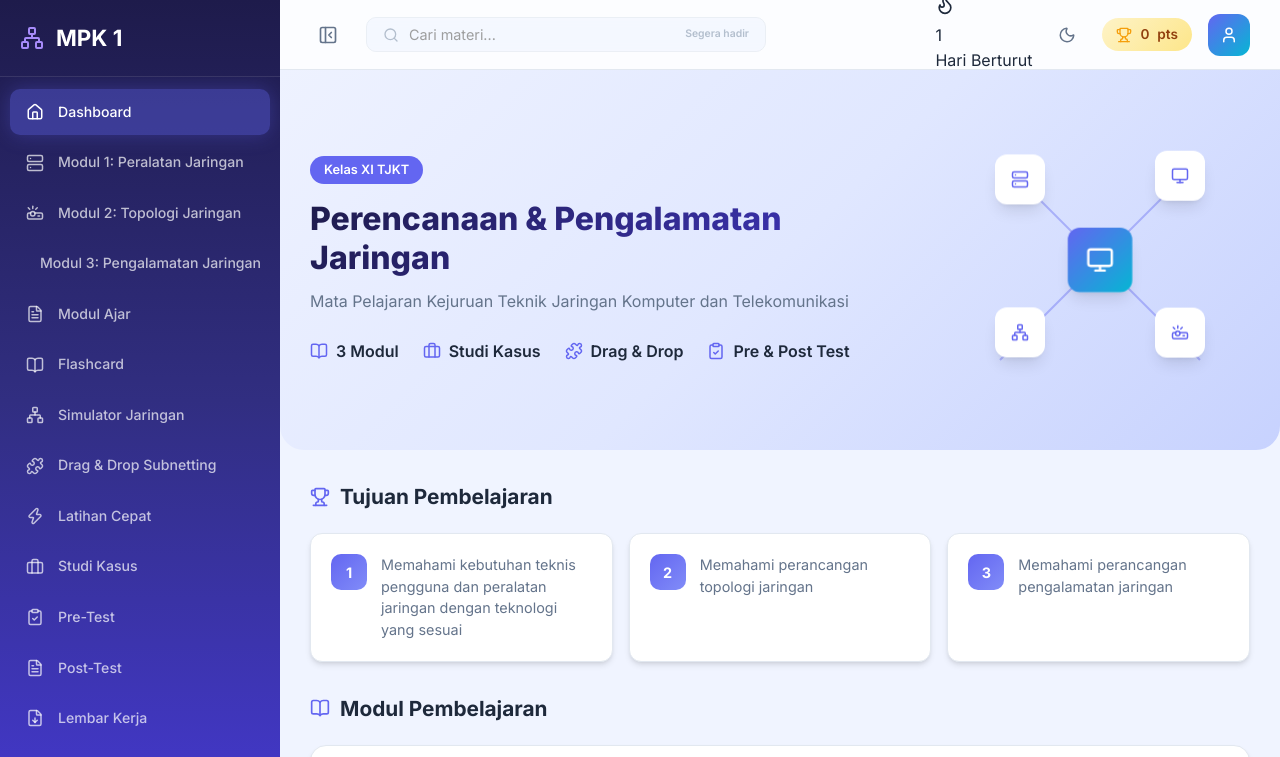
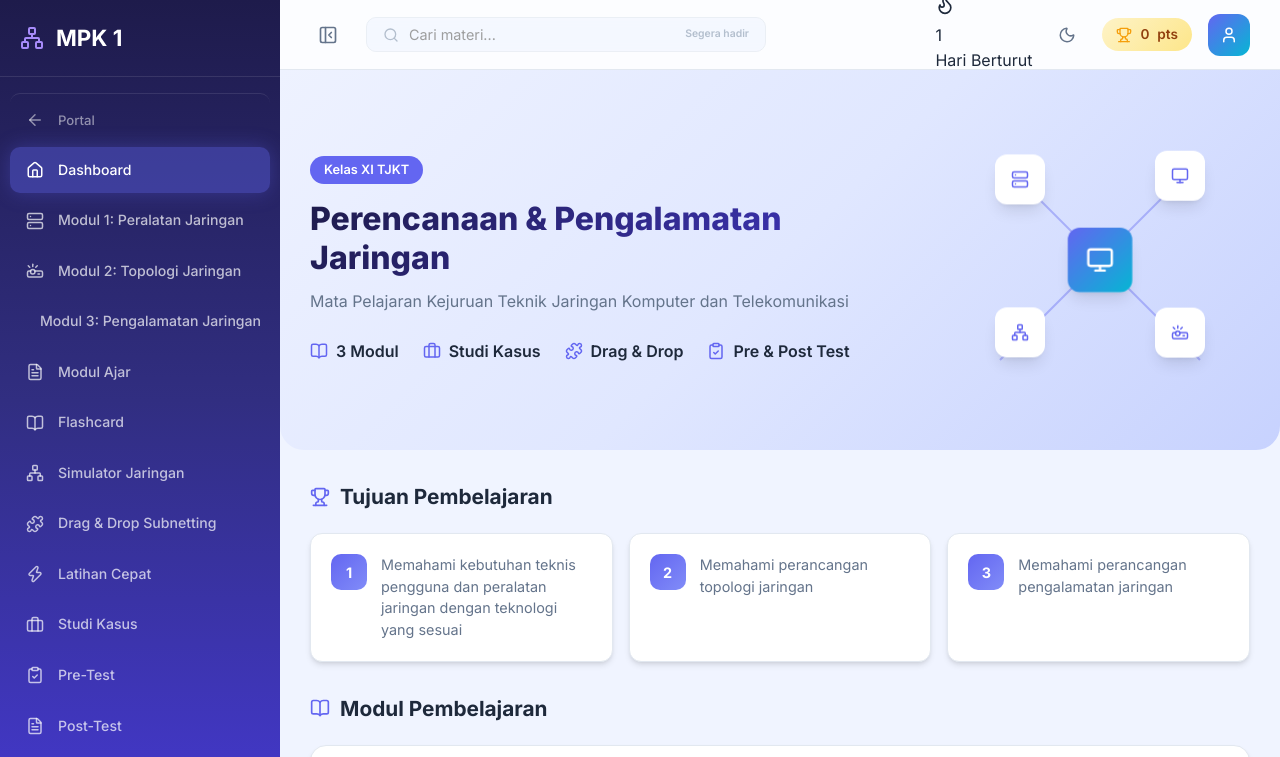
Before and after one commit to mulyadi66/media-pembelajaran-jarkom, a React (Vite) app: page /mpk1 in a window 1280 px wide. Shown: the top 757 px of the page. Built offline with nearby package versions, Linux system fonts and the light colour scheme.

Commit message:
feat: add Portal back link in MPK 1 sidebar

```diff
--- a/src/App.css
+++ b/src/App.css
@@ -97,6 +97,13 @@ a { text-decoration: none; color: inherit; }
 .nav-link:hover { background: rgba(255,255,255,0.1); color: white; }
 .nav-link.active { background: rgba(99,102,241,0.4); color: white; box-shadow: 0 0 20px rgba(99,102,241,0.3); }
 
+.nav-link.back-link {
+  margin-top: 4px; border-top: 1px solid rgba(255,255,255,0.1); padding-top: 16px;
+  color: rgba(255,255,255,0.5); font-size: 0.82rem;
+}
+
+.nav-link.back-link:hover { color: white; }
+
 /* ========== SIDEBAR COLLAPSED ========== */
 .sidebar-collapsed .sidebar {
   width: 72px;
@@ -114,6 +121,10 @@ a { text-decoration: none; color: inherit; }
 }
 
 .sidebar-collapsed .nav-link span { display: none; }
+
+.sidebar-collapsed .nav-link.back-link {
+  border-top: none; margin-top: 0; padding-top: 12px;
+}
 
 .sidebar-collapsed .main-content {
   margin-left: 72px;
--- a/src/components/Layout.jsx
+++ b/src/components/Layout.jsx
@@ -6,10 +6,12 @@ import StreakCounter from './StreakCounter';
 import {
   Home, Server, Projector, CreditCard, Briefcase,
   ClipboardCheck, FileText, BarChart3, Menu, X, Trophy, User, Search,
-  Network, Puzzle, BookOpen, BookA, Zap, FileDown, PanelLeftClose, PanelLeft
+  Network, Puzzle, BookOpen, BookA, Zap, FileDown, PanelLeftClose, PanelLeft,
+  ArrowLeft
 } from 'lucide-react';
 
 const navItems = [
+  { to: '/', icon: ArrowLeft, label: 'Portal', back: true },
   { to: '/mpk1', icon: Home, label: 'Dashboard' },
   { to: '/mpk1/modul1', icon: Server, label: 'Modul 1: Peralatan Jaringan' },
   { to: '/mpk1/modul2', icon: Projector, label: 'Modul 2: Topologi Jaringan' },
@@ -78,9 +80,9 @@ export default function Layout() {
           </button>
         </div>
         <ul className="nav-menu" role="list">
-          {navItems.map(({ to, icon: Icon, label }) => (
+          {navItems.map(({ to, icon: Icon, label, back }) => (
             <li key={to} role="listitem">
-              <NavLink to={to} className={({ isActive }) => `nav-link ${isActive ? 'active' : ''}`}
+              <NavLink to={to} className={({ isActive }) => `nav-link ${isActive ? 'active' : ''} ${back ? 'back-link' : ''}`}
                 onClick={() => setSidebarOpen(false)} title={sidebarCollapsed ? label : undefined}>
                 <Icon size={18} /><span>{label}</span>
               </NavLink>
```
